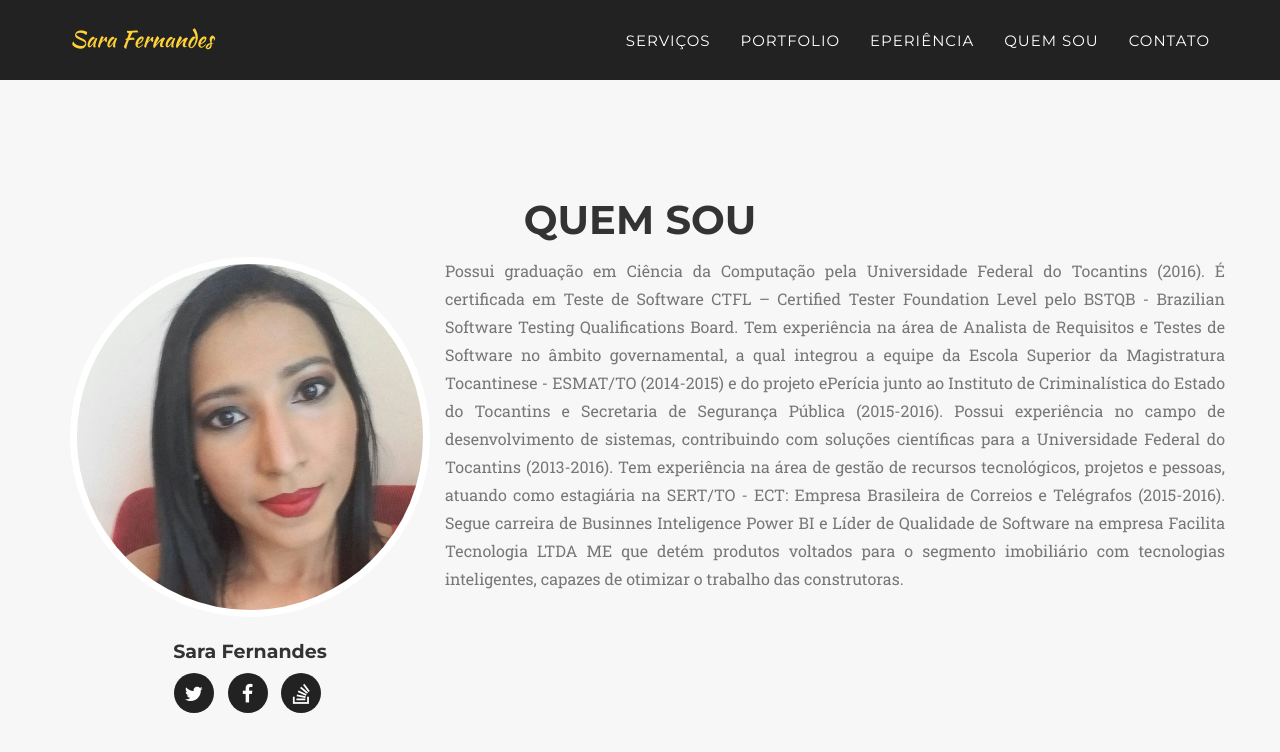
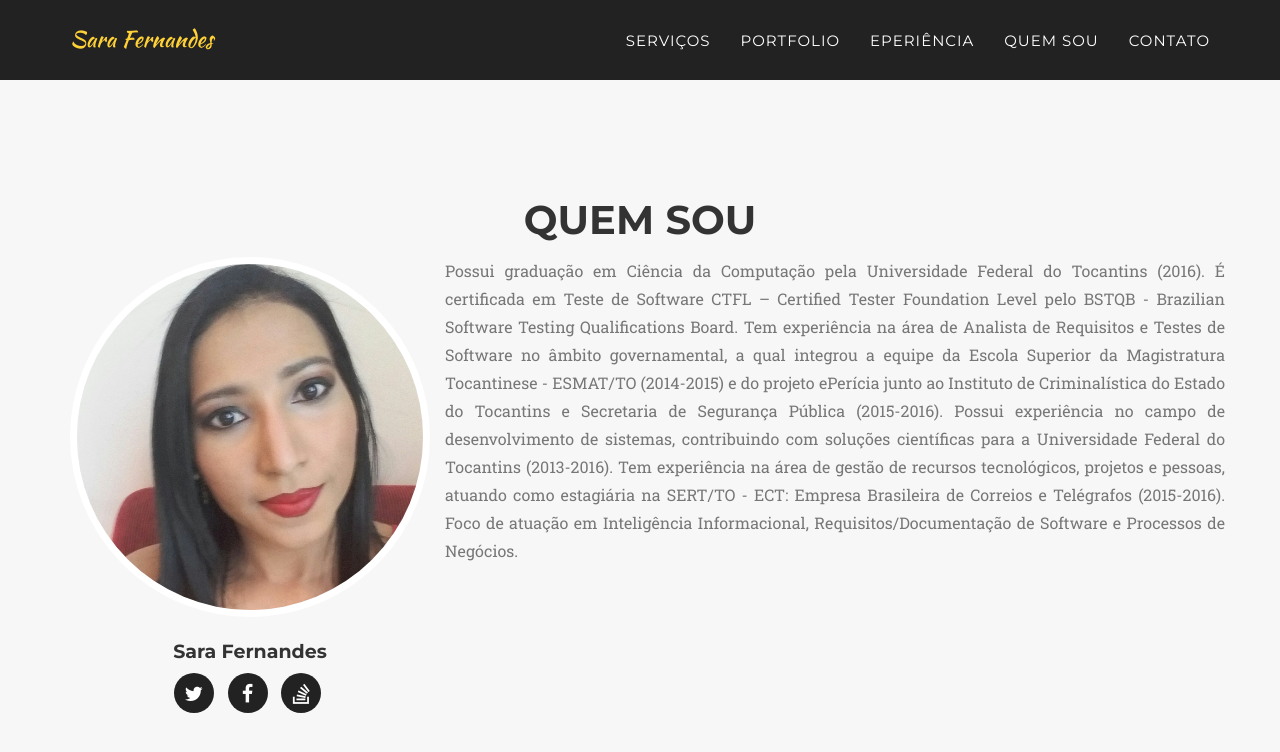
Before and after one commit to SaraFernandes/sarafernandes.github.io, a Jekyll site: the page built from index.html, in a window 1280 px wide and 900 px high, scrolled down 710 px. Shown: the top 752 px of the window. Built offline with Jekyll 4.4.1, drawn with Linux system fonts in a browser that asks for light colours; some web fonts are replaced.

Commit message:
Update team.html

```diff
--- a/_includes/team.html
+++ b/_includes/team.html
@@ -30,7 +30,7 @@
                 <div class="col-md-8">
                    <div class="row">
                         <div class="text-justify">
-                            <p class="large text-muted">Possui graduação em Ciência da Computação pela Universidade Federal do Tocantins (2016). É certificada em Teste de Software CTFL – Certified Tester Foundation Level pelo BSTQB - Brazilian Software Testing Qualifications Board. Tem experiência na área de Analista de Requisitos e Testes de Software no âmbito governamental, a qual integrou a equipe da Escola Superior da Magistratura Tocantinese - ESMAT/TO (2014-2015) e do projeto ePerícia junto ao Instituto de Criminalística do Estado do Tocantins e Secretaria de Segurança Pública (2015-2016). Possui experiência no campo de desenvolvimento de sistemas, contribuindo com soluções científicas para a Universidade Federal do Tocantins (2013-2016). Tem experiência na área de gestão de recursos tecnológicos, projetos e pessoas, atuando como estagiária na SERT/TO - ECT: Empresa Brasileira de Correios e Telégrafos (2015-2016). Segue carreira de Businnes Inteligence Power BI e Líder de Qualidade de Software na empresa Facilita Tecnologia LTDA ME que detém produtos voltados para o segmento imobiliário com tecnologias inteligentes, capazes de otimizar o trabalho das construtoras.</p>
+                            <p class="large text-muted">Possui graduação em Ciência da Computação pela Universidade Federal do Tocantins (2016). É certificada em Teste de Software CTFL – Certified Tester Foundation Level pelo BSTQB - Brazilian Software Testing Qualifications Board. Tem experiência na área de Analista de Requisitos e Testes de Software no âmbito governamental, a qual integrou a equipe da Escola Superior da Magistratura Tocantinese - ESMAT/TO (2014-2015) e do projeto ePerícia junto ao Instituto de Criminalística do Estado do Tocantins e Secretaria de Segurança Pública (2015-2016). Possui experiência no campo de desenvolvimento de sistemas, contribuindo com soluções científicas para a Universidade Federal do Tocantins (2013-2016). Tem experiência na área de gestão de recursos tecnológicos, projetos e pessoas, atuando como estagiária na SERT/TO - ECT: Empresa Brasileira de Correios e Telégrafos (2015-2016). Foco de atuação em Inteligência Informacional, Requisitos/Documentação de Software e Processos de Negócios.</p>
                         </div>
                    </div>
                 </div>
```
